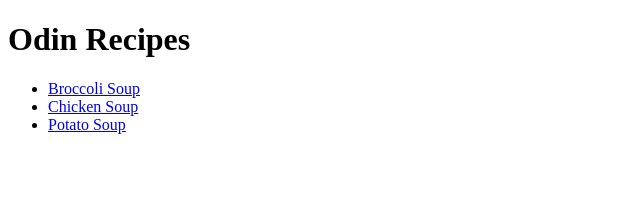
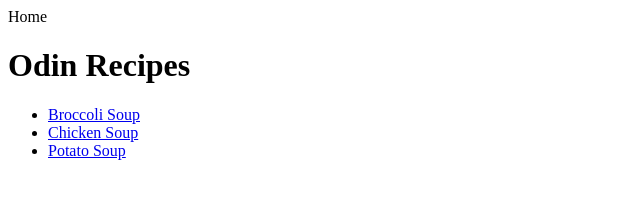
Before and after one commit to mubraj/odin-recipes, a plain HTML site: page index.html in a window 1280 px wide. Shown: the whole page, without its empty margins (0-640 px from the left). Drawn offline with Linux system fonts and the light colour scheme.

Commit message:
Update index.html

```diff
--- a/index.html
+++ b/index.html
@@ -7,11 +7,13 @@
     <title>Document</title>
 </head>
 <body>
+    <a> Home </a>
     <h1>Odin Recipes</h1>
     <ul>
         <li><a href="recipes/broccoli_soup.html">Broccoli Soup</a></li>
         <li><a href="recipes/chicken_soup.html">Chicken Soup</a></li>
         <li><a href="recipes/Potato_Soup.html">Potato Soup</a></li>
     </ul>
+
 </body>
 </html>
```
